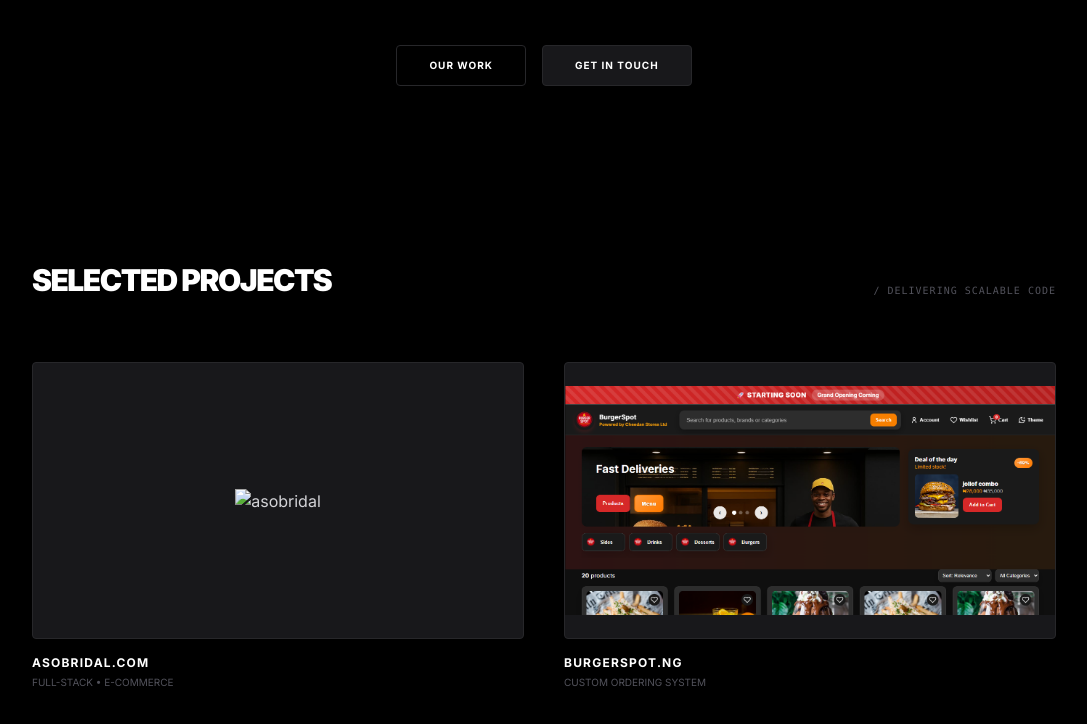
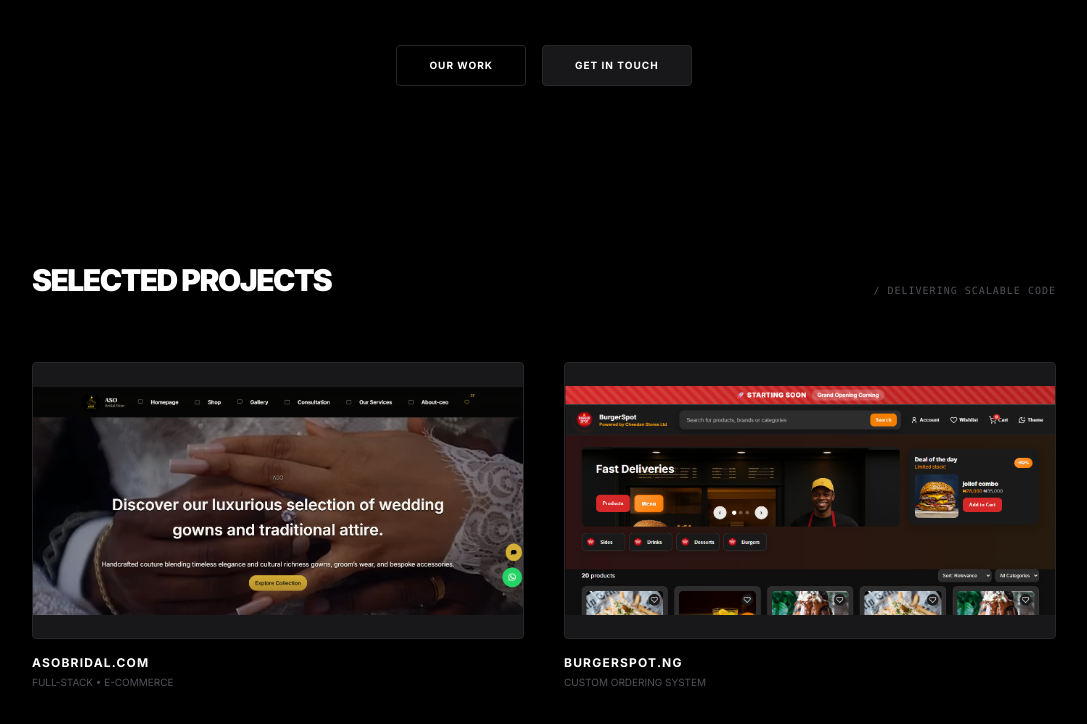
Before and after one commit to Biggerly/bigg3rlylabs, a plain HTML site: page index.html in a window 1280 px wide. Shown: the part 482-1206 px from the top of the page, without its empty margins (96-1183 px from the left). Drawn offline with nearby package versions, Linux system fonts and the light colour scheme; no server answers.

Commit message:
Fix HTML encoding issues in index.html

```diff
--- a/index.html
+++ b/index.html
@@ -75,7 +75,7 @@
                     <div class="aspect-video bg-zinc-900 rounded border border-zinc-800 overflow-hidden relative group-hover:border-accent/50 transition-all duration-500">
                         <div class="absolute inset-0 flex items-center justify-center">
                             <!-- <span class="text-2xl font-black text-zinc-800 group-hover:text-accent transition uppercase italic">AsoBridal</span> -->
-                             <img src="asobrdal.png" alt="asobridal">
+                             <img src="asobridal.png" alt="asobridal">
                         </div>
                     </div>
                     <div class="mt-4">
```
